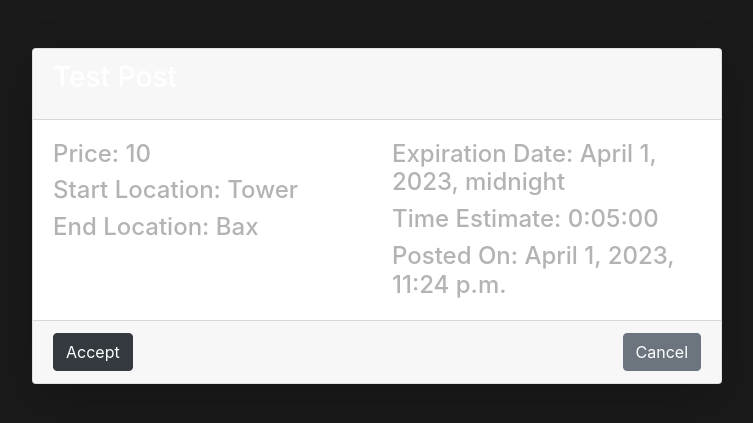
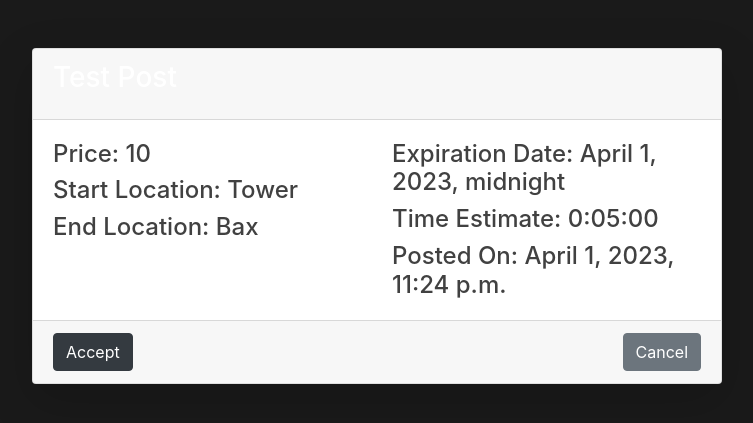
Before and after one commit to alexracape/tascii, a Django app: page /1/ in a window 1280 px wide. Shown: the part 56-479 px from the top of the page, without its empty margins (263-1016 px from the left). Run offline with Django 4.2, Linux system fonts and the light colour scheme; data comes from the database, SQL or seed files in the repository.

Commit message:
Update main.css

```diff
--- a/feed/static/feed/main.css
+++ b/feed/static/feed/main.css
@@ -75,5 +75,5 @@
   }
 
   .text-gray-500 {
-  color: #b3b3b3;
+  color: #414141;
   }
```
